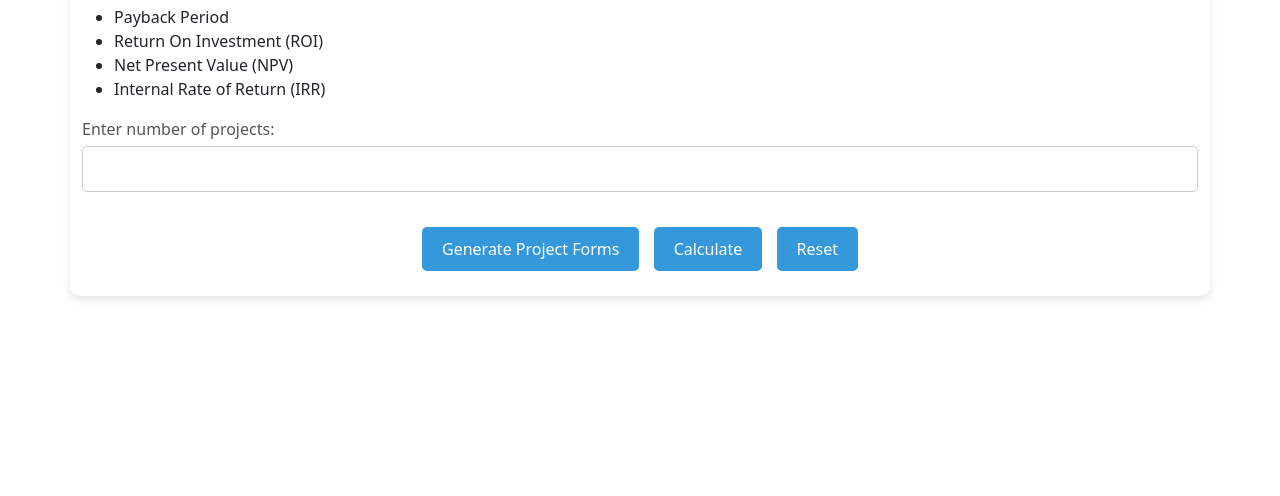
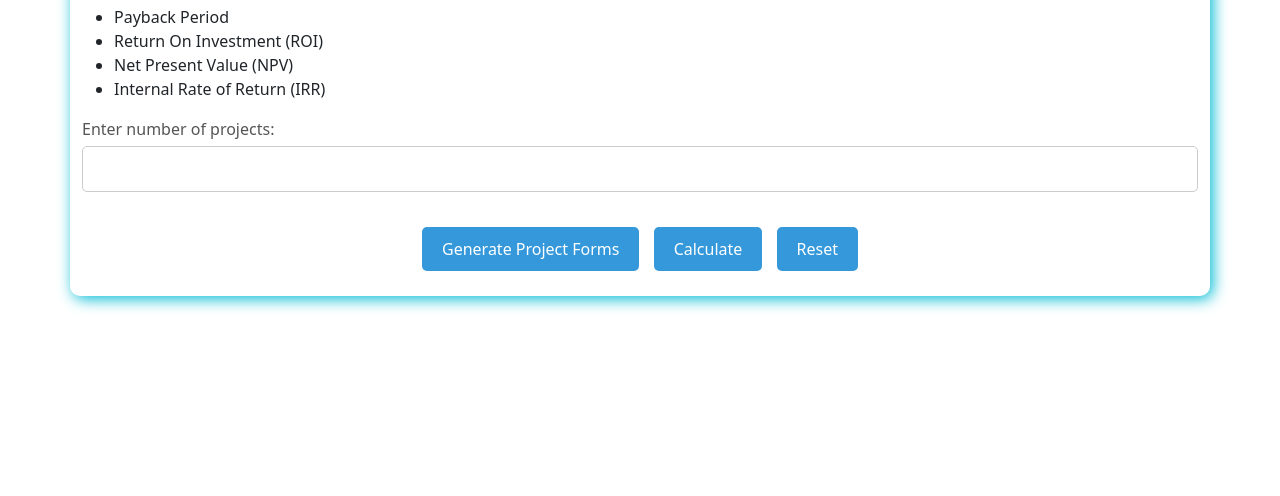
Before and after one commit to edwinkim16/Financial-Methods, a plain HTML site: page index.html in a window 1280 px wide. Shown: the part 304-800 px from the top of the page. Drawn offline with nearby package versions, Linux system fonts and the light colour scheme.

Commit message:
Changes in styling

```diff
--- a/style.css
+++ b/style.css
@@ -14,7 +14,7 @@ body {
     margin: 20px;
     padding: 20px;
     border-radius: 10px;
-    box-shadow: 0 4px 8px rgba(0, 0, 0, 0.1);
+    box-shadow: 3px 3px 15px #00BCD4;
     background-color: #ffffff;
 }
 h2 {
```
Also changed, not shown: 2 other files.
